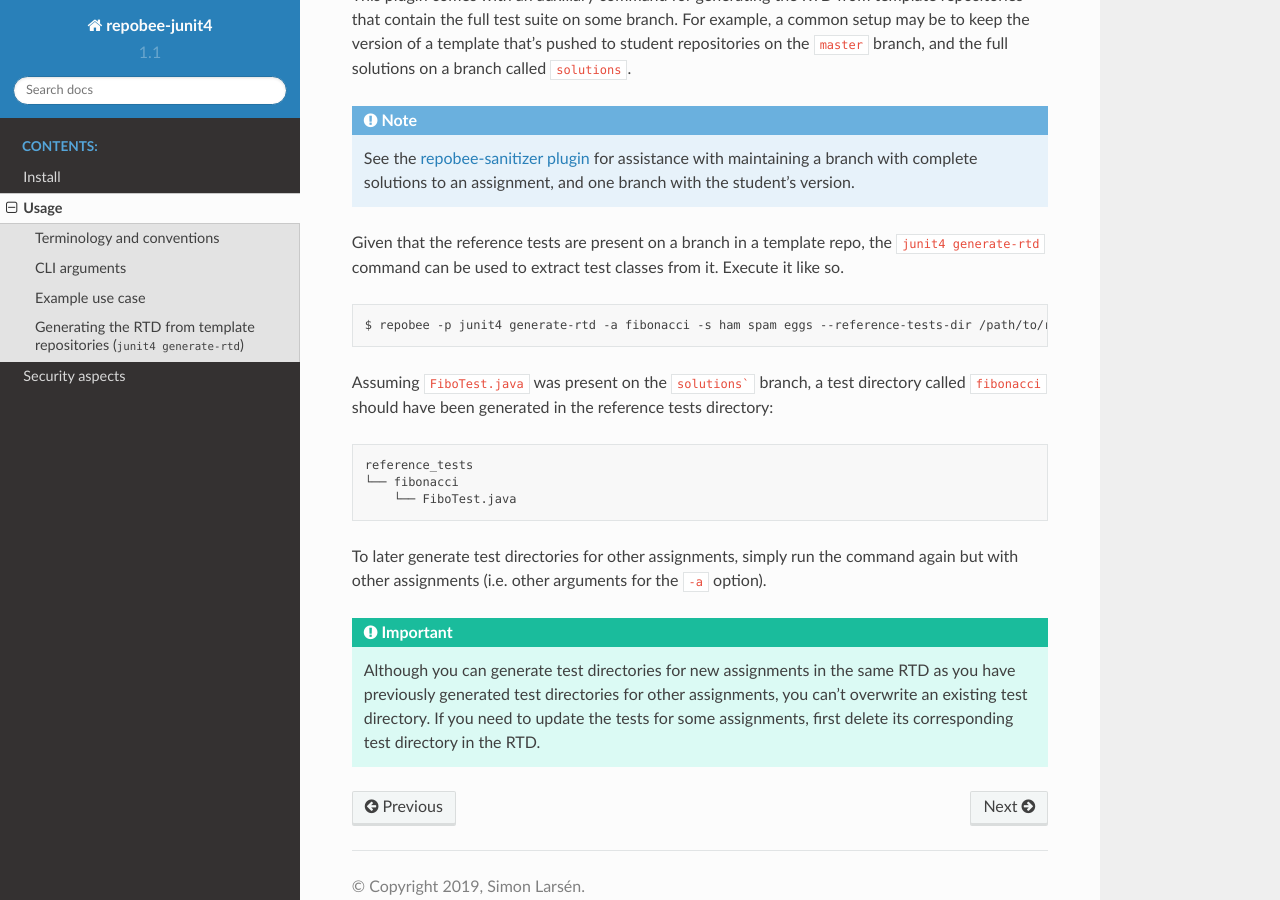
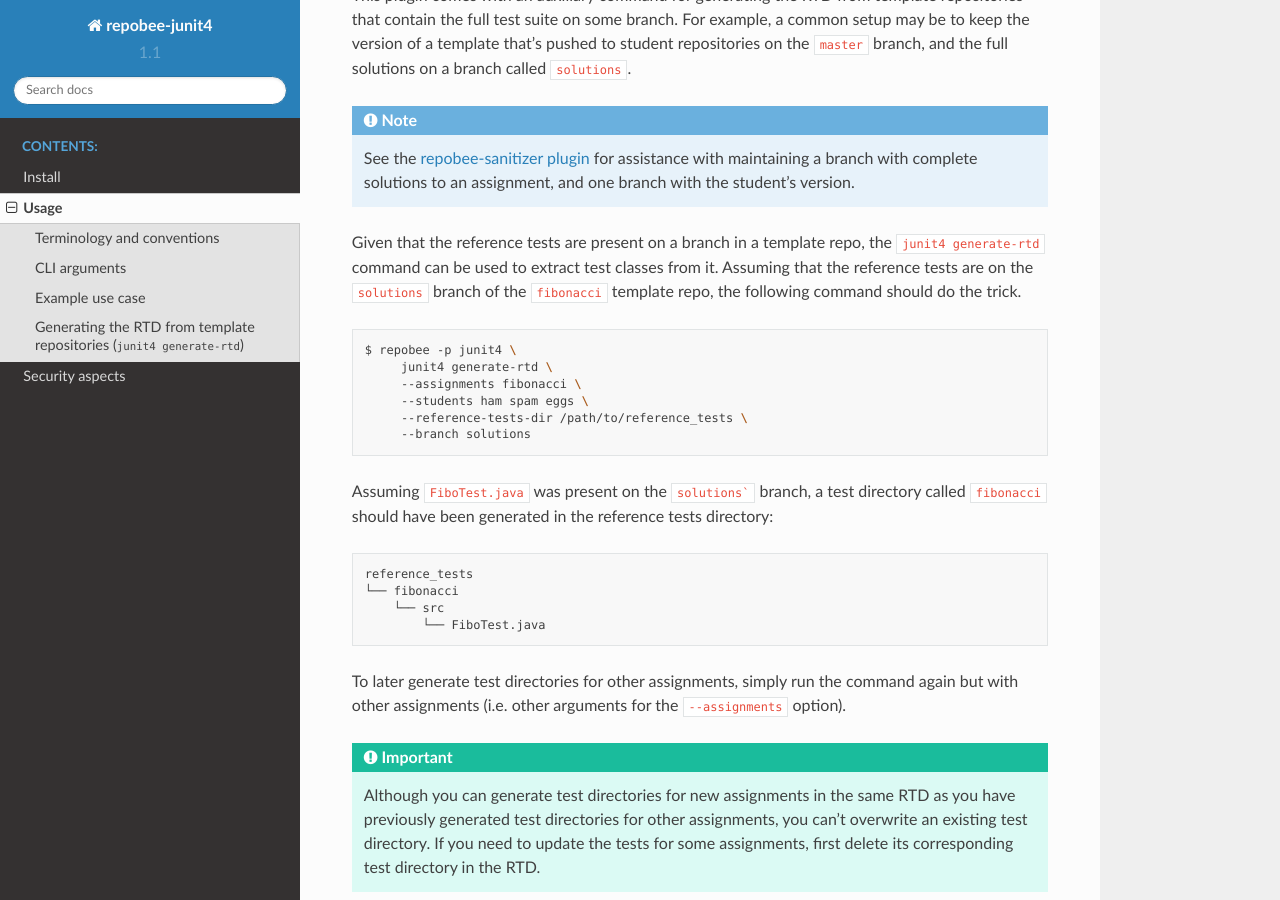
Before and after one commit to repobee/repobee-junit4, a Sphinx documentation site: the page built from docs/usage.rst, in a window 1280 px wide and 900 px high, scrolled down 3910 px. Built offline with Sphinx 7.4.7 and the Read the Docs theme 2.0.0, drawn with Linux system fonts in a browser that asks for light colours.

Commit message:
Fix bug in cgenerate-rtd example invocation

````diff
--- a/docs/usage.rst
+++ b/docs/usage.rst
@@ -200,25 +200,33 @@
 
 Given that the reference tests are present on a branch in a template repo, the
 ``junit4 generate-rtd`` command can be used to extract test classes from it.
-Execute it like so.
+Assuming that the reference tests are on the ``solutions`` branch of the
+``fibonacci`` template repo, the following command should do the
+trick.
 
 .. code-block:: bash
 
-   $ repobee -p junit4 generate-rtd -a fibonacci -s ham spam eggs --reference-tests-dir /path/to/reference_tests --branch solutions
+   $ repobee -p junit4 \
+        junit4 generate-rtd \
+        --assignments fibonacci \
+        --students ham spam eggs \
+        --reference-tests-dir /path/to/reference_tests \
+        --branch solutions
 
-Assuming ``FiboTest.java`` was present on the ``solutions``` branch, a
-test directory called ``fibonacci`` should have been generated in the
-reference tests directory:
+Assuming ``FiboTest.java`` was present on the ``solutions``` branch, a test
+directory called ``fibonacci`` should have been generated in the reference
+tests directory:
 
 .. code-block:: bash
 
    reference_tests
    └── fibonacci
-       └── FiboTest.java
+       └── src
+           └── FiboTest.java
 
 To later generate test directories for other assignments, simply run the
-command again but with other assignments (i.e. other arguments for the ``-a``
-option).
+command again but with other assignments (i.e. other arguments for the
+``--assignments`` option).
 
 .. important::
 
````
